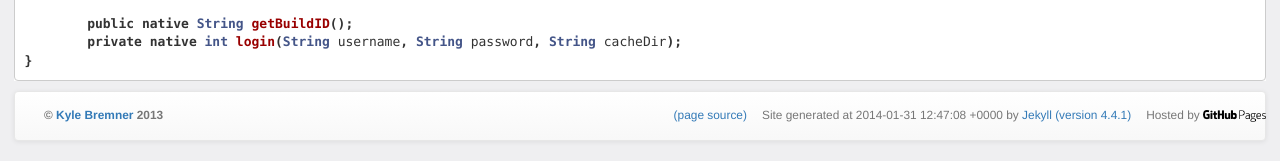
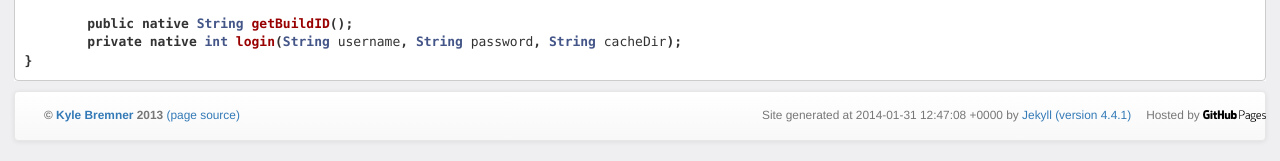
Before and after one commit to kbremner/kbremner.github.io, a Jekyll site: the page built from index.md, in a window 1280 px wide. Shown: the part 650-811 px from the top of the page. Built offline with Jekyll 4.4.1, drawn with Linux system fonts in a browser that asks for light colours; nearby versions of some CDN libraries; Markdown is read by kramdown in place of the engine named in the settings.

Commit message:
Updated default.html

```diff
--- a/_layouts/default.html
+++ b/_layouts/default.html
@@ -46,16 +46,13 @@
 
       <footer class="navbar navbar-default navbar-static-bottom footer">
           <p class="nav small navbar-text navbar-left">
-            <strong>&copy; <a href="mailto:kbremner.github.io@gmail.com" style="text-decoration: none;">Kyle Bremner</a> 2013</strong>
+            <strong>&copy; <a href="mailto:kbremner.github.io@gmail.com" style="text-decoration: none;">Kyle Bremner</a> 2013</strong> <a href="https://github.com/kbremner/kbremner.github.io/blob/master/{{ page.path }}" target="_blank" style="text-decoration: none;">(page source)</a>
           </p>
           <p class="nav small navbar-text navbar-right">
            Hosted by <a href="http://pages.github.com/" target="_blank"><img src="/images/github-pages.png" height="12px" alt="GitHub Pages"></a>
           </p>
           <p class="nav small navbar-text navbar-right">
             Site generated at {{ site.time | data_to_xmlschema }} by <a href="http://jekyllrb.com/" target="_blank" style="text-decoration: none;">Jekyll (version {{ jekyll.version }})</a>
-          </p>
-          <p class="nav small navbar-text navbar-right">
-            <a href="https://github.com/kbremner/kbremner.github.io/blob/master/{{ page.path }}" target="_blank" style="text-decoration: none;">(page source)</a>
           </p>
       </footer>
 
```
